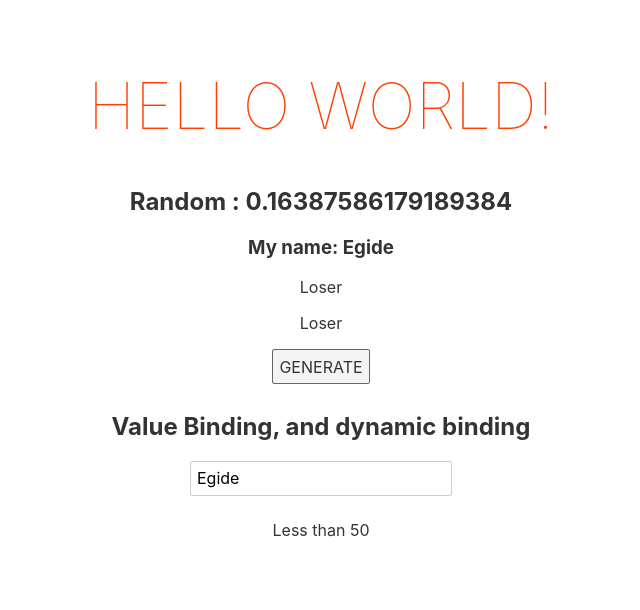
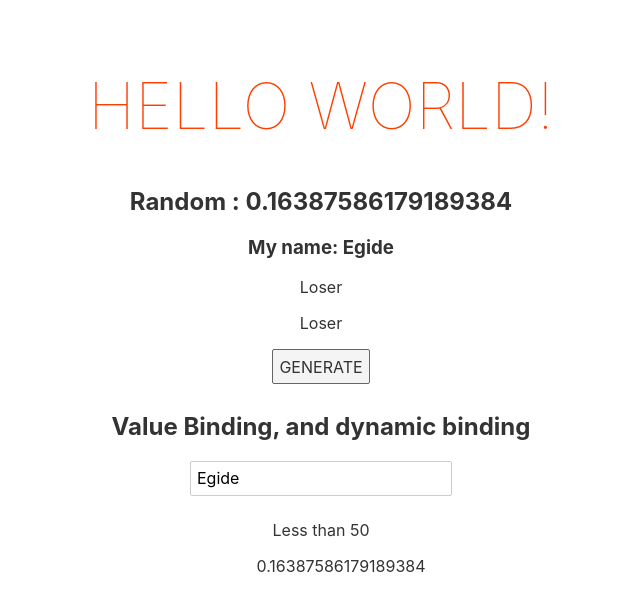
Before and after one commit to ntwari-egide/svelte-app, a Svelte app: page / in a window 1280 px wide. Both pictures are taken after a click on the button "GENERATE". Shown: the top 610 px of the page, without its empty margins (319-959 px from the left). Built offline with nearby package versions, Linux system fonts and the light colour scheme.

Commit message:
ft: implement loopers

```diff
--- a/src/App.svelte
+++ b/src/App.svelte
@@ -1,7 +1,12 @@
 <script>
+	import {fade,fly} from 'svelte/transition'
+
 	export let name;
 
+
 	let rando;
+
+	let randos = []
 
 	// use effect in svelte, calculate each time app starts
 
@@ -12,6 +17,7 @@
 
 	function setRando() {
 		rando  = Math.random()
+		randos = [...randos, rando]
 	}
 </script>
 
@@ -35,14 +41,22 @@
 	<!-- if rando is less than 100 -->
 
 	{#if rando < 50}
-		<p>Less than 50</p>
+		<p transition:fade>Less than 50</p>
 	{/if}
 
 	<!-- if rando is greater than 100 -->
 
 	{#if rando > 50}
-		<p>Greater than 50</p>
+		<p transition:fly>Greater than 50</p>
 	{/if}
+
+	<ul>
+		{
+			#each randos as rand }
+				<p>{rand}</p>
+			{/each
+		}
+	</ul>
 
 </main>
 
```
